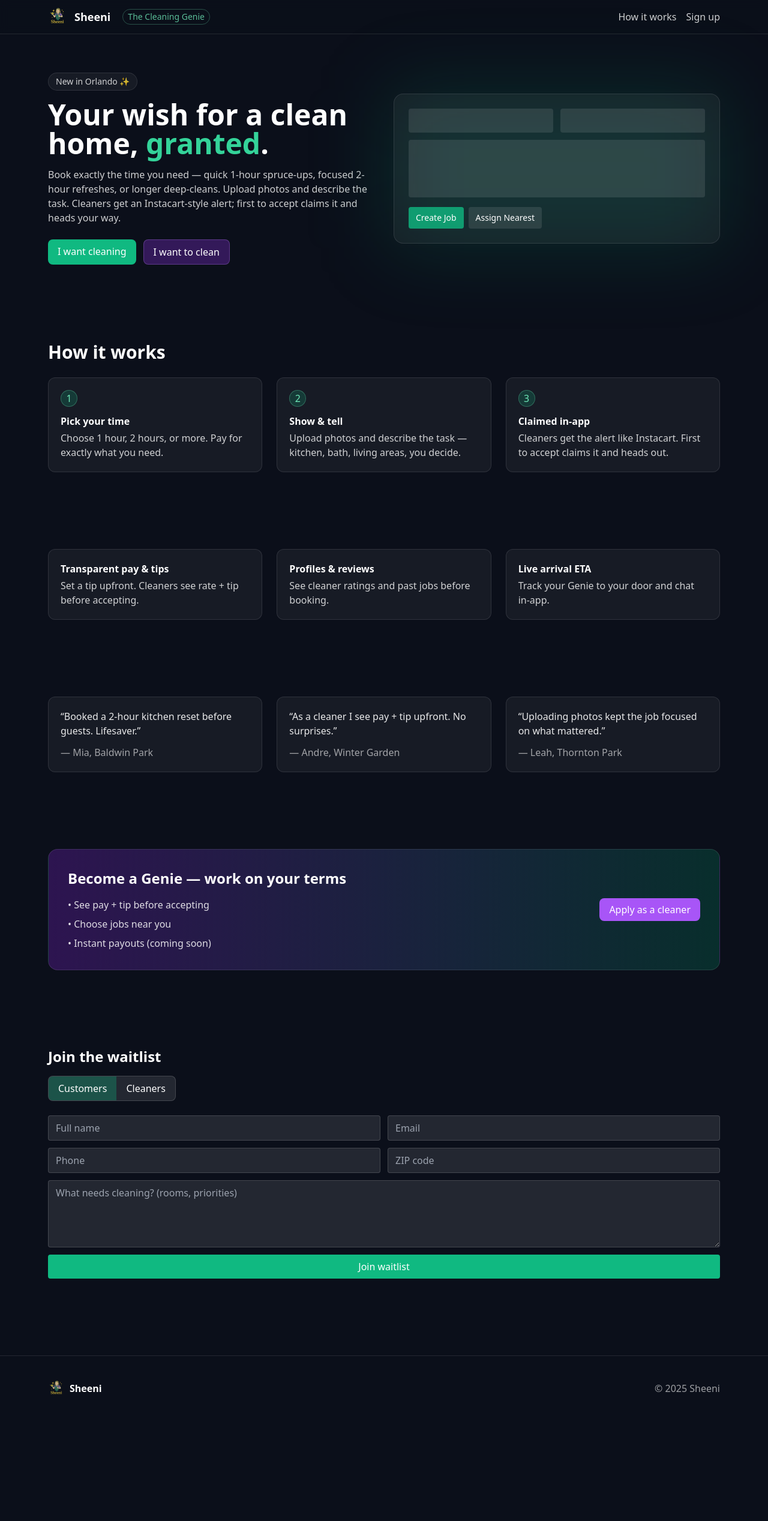
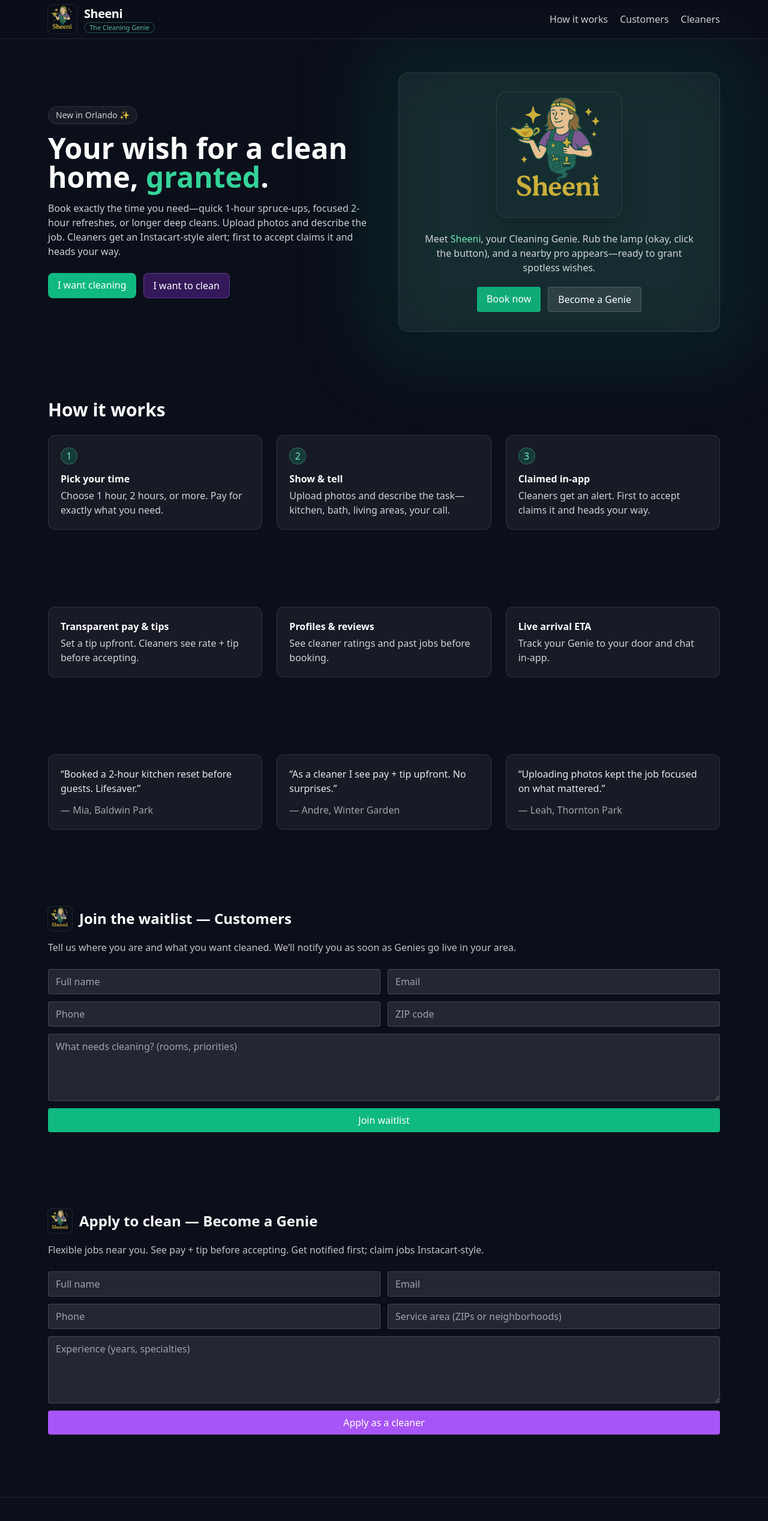
Before and after one commit to kurtmodrow/sheen-landing, a Next.js app: page / in a window 1280 px wide. Shown: the top 2535 px of the page at 60% size. Before the commit the page ends 2368 px from the top, so only its background shows below. Built offline with nearby package versions, Linux system fonts and the light colour scheme; no server answers.

Commit message:
Update page.js

```diff
--- a/app/page.js
+++ b/app/page.js
@@ -1,11 +1,17 @@
 'use client';
 import { useState } from 'react';
 
-const LOGO_URL = '/logo.png'; // upload your Sheeni logo as /public/logo.png
-const API_BASE = "https://sheeni-server.onrender.com";
+// ====== BRAND ======
+const LOGO_URL = '/logo.png'; // ensure /public/logo.png exists
+
+// ====== API BASE ======
+// Uses Vercel env if present, otherwise falls back to your working Render URL.
+// If you change your Render domain, update the fallback string.
+const API_BASE =
+  process.env.NEXT_PUBLIC_API_BASE ||
+  "https://sheeni-server.onrender.com"; // <— your API
 
 export default function Page() {
-  const [tab, setTab] = useState('customer');
   return (
     <main className="min-h-screen">
       <Header/>
@@ -13,8 +19,8 @@
       <How/>
       <Features/>
       <Reviews/>
-      <CleanerCTA/>
-      <SignupSection tab={tab} setTab={setTab}/>
+      <CustomerSignup/>   {/* separate section */}
+      <CleanerSignup/>    {/* separate section */}
       <Footer/>
     </main>
   );
@@ -22,16 +28,22 @@
 
 function Header(){
   return (
-    <header className="sticky top-0 backdrop-blur bg-night/60 border-b border-white/10">
-      <div className="mx-auto max-w-6xl px-4 h-14 flex items-center justify-between">
-        <div className="flex items-center gap-3">
-          <img src={LOGO_URL} className="h-8 w-8" alt="Sheeni"/>
-          <span className="font-semibold text-lg">Sheeni</span>
-          <span className="text-emerald-300/80 text-sm border border-emerald-300/30 rounded-full px-2 py-0.5 ml-2">The Cleaning Genie</span>
-        </div>
-        <nav className="hidden md:flex gap-4 text-white/80">
+    <header className="sticky top-0 z-50 backdrop-blur bg-night/70 border-b border-white/10">
+      <div className="mx-auto max-w-6xl px-4 h-16 flex items-center justify-between">
+        <a href="#" className="flex items-center gap-3">
+          {/* Bigger header logo */}
+          <img src={LOGO_URL} className="h-12 w-12 rounded-lg shadow ring-1 ring-white/10" alt="Sheeni logo"/>
+          <div className="flex flex-col leading-tight">
+            <span className="font-semibold text-xl tracking-tight">Sheeni</span>
+            <span className="text-emerald-300/80 text-[11px] border border-emerald-300/30 rounded-full px-2 py-[1px] w-fit">
+              The Cleaning Genie
+            </span>
+          </div>
+        </a>
+        <nav className="hidden md:flex gap-5 text-white/80">
           <a href="#how" className="hover:text-white">How it works</a>
-          <a href="#signup" className="hover:text-white">Sign up</a>
+          <a href="#signup-customers" className="hover:text-white">Customers</a>
+          <a href="#signup-cleaners" className="hover:text-white">Cleaners</a>
         </nav>
       </div>
     </header>
@@ -40,7 +52,7 @@
 
 function Hero(){
   return (
-    <section className="mx-auto max-w-6xl px-4 py-16 grid md:grid-cols-2 gap-8 items-center">
+    <section className="mx-auto max-w-6xl px-4 pt-14 pb-12 grid md:grid-cols-2 gap-12 items-center">
       <div>
         <div className="inline-flex items-center gap-2 rounded-full border border-white/10 bg-white/5 px-3 py-1 text-sm text-white/80">
           New in Orlando ✨
@@ -49,24 +61,33 @@
           Your wish for a clean home, <span className="text-emerald-400">granted</span>.
         </h1>
         <p className="mt-4 text-white/80">
-          Book exactly the time you need — quick 1-hour spruce-ups, focused 2-hour refreshes, or longer deep-cleans. Upload photos and describe the task. Cleaners get an Instacart-style alert; first to accept claims it and heads your way.
+          Book exactly the time you need—quick 1-hour spruce-ups, focused 2-hour refreshes,
+          or longer deep cleans. Upload photos and describe the job. Cleaners get an Instacart-style alert;
+          first to accept claims it and heads your way.
         </p>
-        <div className="mt-6 flex gap-3">
-          <a href="#signup" className="bg-emerald-500 hover:bg-emerald-400 px-4 py-2 rounded-lg font-medium">I want cleaning</a>
-          <a href="#signup" className="bg-purple-600/30 border border-purple-400/30 hover:bg-purple-600/40 px-4 py-2 rounded-lg font-medium">I want to clean</a>
+        <div className="mt-6 flex flex-wrap gap-3">
+          <a href="#signup-customers" className="bg-emerald-500 hover:bg-emerald-400 px-4 py-2 rounded-lg font-medium">I want cleaning</a>
+          <a href="#signup-cleaners" className="bg-purple-600/30 border border-purple-400/30 hover:bg-purple-600/40 px-4 py-2 rounded-lg font-medium">I want to clean</a>
         </div>
       </div>
+
+      {/* BIG mascot showcase */}
       <div className="relative">
-        <div className="absolute -inset-2 bg-emerald-600/20 blur-3xl rounded-3xl"></div>
-        <div className="relative rounded-2xl border border-white/10 bg-white/5 p-6">
-          <div className="grid grid-cols-2 gap-3">
-            <div className="h-10 bg-white/10 rounded"></div>
-            <div className="h-10 bg-white/10 rounded"></div>
-            <div className="h-24 bg-white/10 rounded col-span-2"></div>
-          </div>
-          <div className="mt-4 flex gap-2">
-            <div className="px-3 py-2 bg-emerald-500/80 rounded text-sm">Create Job</div>
-            <div className="px-3 py-2 bg-white/10 rounded text-sm">Assign Nearest</div>
+        <div className="absolute -inset-10 bg-emerald-600/15 blur-3xl rounded-3xl"></div>
+        <div className="relative rounded-2xl border border-white/10 bg-white/5 p-8 flex flex-col items-center">
+          {/* MASSIVE center-stage logo */}
+          <img
+            src={LOGO_URL}
+            alt="Sheeni mascot"
+            className="h-40 w-40 md:h-52 md:w-52 rounded-2xl shadow-2xl ring-1 ring-white/10"
+          />
+          <p className="mt-6 text-white/80 text-center max-w-md">
+            Meet <span className="text-emerald-300">Sheeni</span>, your Cleaning Genie. Rub the lamp (okay, click the button),
+            and a nearby pro appears—ready to grant spotless wishes.
+          </p>
+          <div className="mt-5 flex gap-3">
+            <a href="#signup-customers" className="px-4 py-2 bg-emerald-500/90 rounded">Book now</a>
+            <a href="#signup-cleaners" className="px-4 py-2 bg-white/10 rounded border border-white/15">Become a Genie</a>
           </div>
         </div>
       </div>
@@ -80,8 +101,8 @@
       <h2 className="text-3xl font-semibold">How it works</h2>
       <div className="grid md:grid-cols-3 gap-6 mt-6">
         <Step n={1} title="Pick your time" text="Choose 1 hour, 2 hours, or more. Pay for exactly what you need."/>
-        <Step n={2} title="Show & tell" text="Upload photos and describe the task — kitchen, bath, living areas, you decide."/>
-        <Step n={3} title="Claimed in-app" text="Cleaners get the alert like Instacart. First to accept claims it and heads out."/>
+        <Step n={2} title="Show & tell" text="Upload photos and describe the task—kitchen, bath, living areas, your call."/>
+        <Step n={3} title="Claimed in-app" text="Cleaners get an alert. First to accept claims it and heads your way."/>
       </div>
     </section>
   );
@@ -133,35 +154,18 @@
   );
 }
 
-function CleanerCTA(){
+/* ----------------------  CUSTOMER SIGNUP  ---------------------- */
+function CustomerSignup(){
   return (
-    <section className="mx-auto max-w-6xl px-4 py-16">
-      <div className="rounded-2xl border border-white/10 bg-gradient-to-r from-purple-700/30 to-emerald-700/30 p-8 grid md:grid-cols-2 gap-6 items-center">
-        <div>
-          <h3 className="text-2xl font-semibold">Become a Genie — work on your terms</h3>
-          <ul className="mt-4 space-y-2 text-white/85">
-            <li>• See pay + tip before accepting</li>
-            <li>• Choose jobs near you</li>
-            <li>• Instant payouts (coming soon)</li>
-          </ul>
-        </div>
-        <div className="md:text-right">
-          <a href="#signup" className="bg-purple-500 hover:bg-purple-400 px-4 py-2 rounded-lg font-medium">Apply as a cleaner</a>
-        </div>
+    <section id="signup-customers" className="mx-auto max-w-6xl px-4 py-16">
+      <div className="flex items-center gap-3 mb-4">
+        <img src={LOGO_URL} alt="" className="h-10 w-10 rounded-md ring-1 ring-white/10"/>
+        <h3 className="text-2xl font-semibold">Join the waitlist — Customers</h3>
       </div>
-    </section>
-  );
-}
-
-function SignupSection({tab,setTab}){
-  return (
-    <section id="signup" className="mx-auto max-w-6xl px-4 py-16">
-      <h3 className="text-2xl font-semibold">Join the waitlist</h3>
-      <div className="mt-4 inline-flex bg-white/10 border border-white/15 rounded-lg overflow-hidden">
-        <button onClick={()=>setTab('customer')} className={`px-4 py-2 ${tab==='customer'?'bg-emerald-500/30':''}`}>Customers</button>
-        <button onClick={()=>setTab('cleaner')} className={`px-4 py-2 ${tab==='cleaner'?'bg-purple-500/30':''}`}>Cleaners</button>
-      </div>
-      <div className="mt-6">{tab==='customer'?<CustomerForm/>:<CleanerForm/>}</div>
+      <p className="text-white/75 mb-6">
+        Tell us where you are and what you want cleaned. We’ll notify you as soon as Genies go live in your area.
+      </p>
+      <CustomerForm/>
     </section>
   );
 }
@@ -169,7 +173,7 @@
 function CustomerForm(){
   const [sent, setSent] = useState(false);
   const [loading, setLoading] = useState(false);
-  const [formKey, setFormKey] = useState(0);   // <- new
+  const [formKey, setFormKey] = useState(0);
 
   async function submit(e){
     e.preventDefault();
@@ -177,7 +181,6 @@
     try {
       const fd = new FormData(e.currentTarget);
       const payload = Object.fromEntries(fd.entries());
-
       const r = await fetch(`${API_BASE}/waitlist/customer`,{
         method:'POST',
         headers:{'Content-Type':'application/json'},
@@ -186,7 +189,6 @@
       const j = await r.json().catch(()=>({}));
       if (!r.ok) throw new Error(j?.message || j?.error || `HTTP ${r.status}`);
 
-      // success: clear + force remount (works around autofill/IOS quirks)
       e.currentTarget.reset();
       setFormKey(k => k + 1);
       setSent(true);
@@ -199,9 +201,9 @@
 
   return (
     <form
-      key={formKey}                 // <- force remount after success
+      key={formKey}
       onSubmit={submit}
-      autoComplete="off"            // <- reduce autofill “stickiness”
+      autoComplete="off"
       className="grid md:grid-cols-2 gap-3"
     >
       <input name="name" required placeholder="Full name" autoComplete="off"
@@ -213,7 +215,7 @@
       <input name="zip" placeholder="ZIP code" autoComplete="off"
              className="bg-white/10 border border-white/15 rounded px-3 py-2" />
       <textarea name="notes" placeholder="What needs cleaning? (rooms, priorities)"
-                className="md:col-span-2 bg-white/10 border border-white/15 rounded px-3 py-2 h-28" />
+                className="md:col-span-2 bg-white/10 border border-white/15 rounded px-3 py-2 h-28"></textarea>
       <button type="submit" disabled={loading}
               className="bg-emerald-500 hover:bg-emerald-400 rounded px-4 py-2 font-medium md:col-span-2">
         {loading ? "Submitting…" : "Join waitlist"}
@@ -223,12 +225,84 @@
   );
 }
 
+/* ----------------------  CLEANER SIGNUP  ---------------------- */
+function CleanerSignup(){
+  return (
+    <section id="signup-cleaners" className="mx-auto max-w-6xl px-4 py-16">
+      <div className="flex items-center gap-3 mb-4">
+        <img src={LOGO_URL} alt="" className="h-10 w-10 rounded-md ring-1 ring-white/10"/>
+        <h3 className="text-2xl font-semibold">Apply to clean — Become a Genie</h3>
+      </div>
+      <p className="text-white/75 mb-6">
+        Flexible jobs near you. See pay + tip before accepting. Get notified first; claim jobs Instacart-style.
+      </p>
+      <CleanerForm/>
+    </section>
+  );
+}
+
+function CleanerForm(){
+  const [sent, setSent] = useState(false);
+  const [loading, setLoading] = useState(false);
+  const [formKey, setFormKey] = useState(0);
+
+  async function submit(e){
+    e.preventDefault();
+    setLoading(true); setSent(false);
+    try {
+      const fd = new FormData(e.currentTarget);
+      const payload = Object.fromEntries(fd.entries());
+      const r = await fetch(`${API_BASE}/waitlist/cleaner`,{
+        method:'POST',
+        headers:{'Content-Type':'application/json'},
+        body: JSON.stringify(payload)
+      });
+      const j = await r.json().catch(()=>({}));
+      if (!r.ok) throw new Error(j?.message || j?.error || `HTTP ${r.status}`);
+
+      e.currentTarget.reset();
+      setFormKey(k => k + 1);
+      setSent(true);
+    } catch (err) {
+      alert("Submission failed: " + (err.message || "network error"));
+    } finally {
+      setLoading(false);
+    }
+  }
+
+  return (
+    <form
+      key={formKey}
+      onSubmit={submit}
+      autoComplete="off"
+      className="grid md:grid-cols-2 gap-3"
+    >
+      <input name="name" required placeholder="Full name" autoComplete="off"
+             className="bg-white/10 border border-white/15 rounded px-3 py-2" />
+      <input type="email" name="email" required placeholder="Email" autoComplete="off"
+             className="bg-white/10 border border-white/15 rounded px-3 py-2" />
+      <input name="phone" placeholder="Phone" autoComplete="off"
+             className="bg-white/10 border border-white/15 rounded px-3 py-2" />
+      <input name="service_area" placeholder="Service area (ZIPs or neighborhoods)" autoComplete="off"
+             className="bg-white/10 border border-white/15 rounded px-3 py-2" />
+      <textarea name="experience" placeholder="Experience (years, specialties)"
+                className="md:col-span-2 bg-white/10 border border-white/15 rounded px-3 py-2 h-28"></textarea>
+      <button type="submit" disabled={loading}
+              className="bg-purple-500 hover:bg-purple-400 rounded px-4 py-2 font-medium md:col-span-2">
+        {loading ? "Submitting…" : "Apply as a cleaner"}
+      </button>
+      {sent && <p className="text-emerald-300 md:col-span-2">Wish received! ✨</p>}
+    </form>
+  );
+}
+
 function Footer(){
   return (
-    <footer className="border-t border-white/10 mt-16">
+    <footer className="border-t border-white/10 mt-10">
       <div className="mx-auto max-w-6xl px-4 py-10 flex items-center justify-between">
-        <div className="flex items-center gap-2">
-          <img src="/logo.png" className="h-7 w-7" alt="Sheeni"/>
+        <div className="flex items-center gap-3">
+          {/* Keep logo visible down here too */}
+          <img src={LOGO_URL} className="h-10 w-10 rounded-md shadow" alt="Sheeni logo"/>
           <span className="font-semibold">Sheeni</span>
         </div>
         <div className="text-white/60">© {new Date().getFullYear()} Sheeni</div>
```
